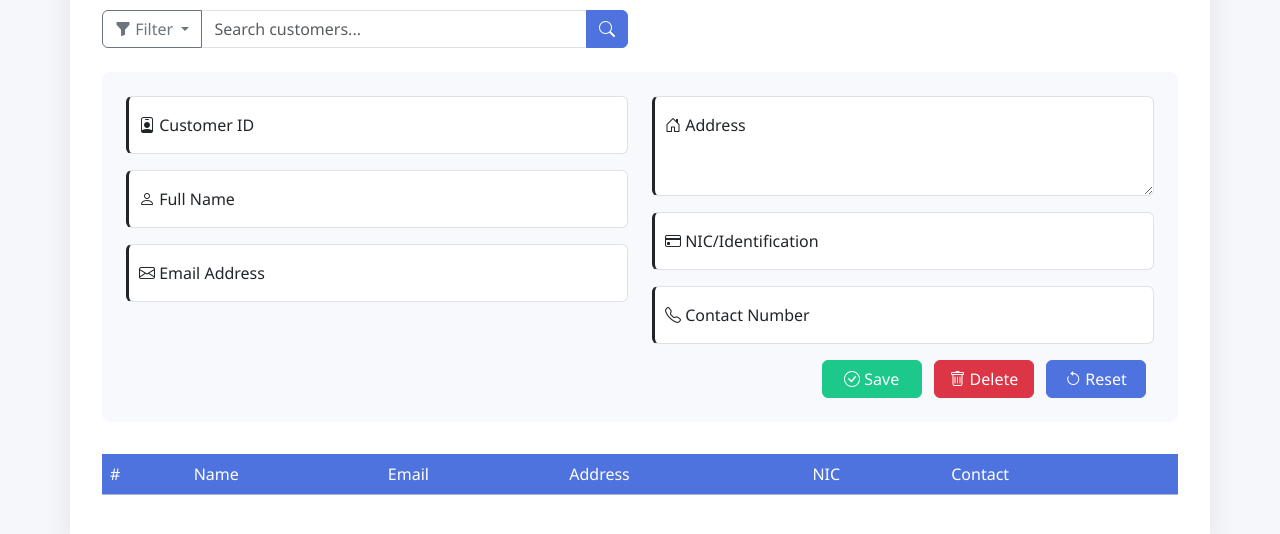
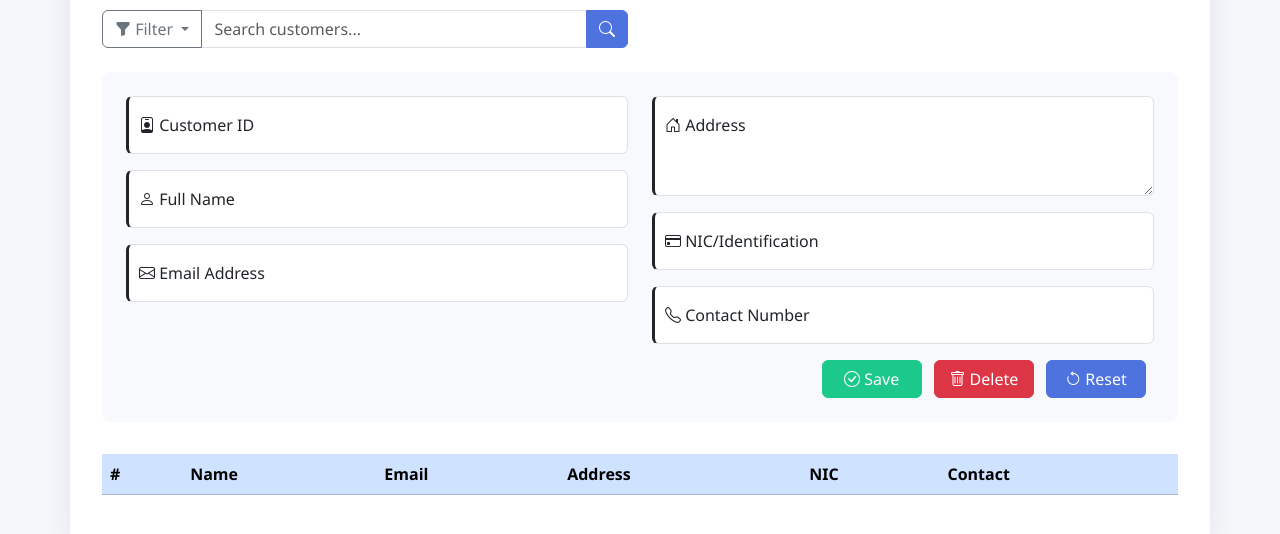
Before and after one commit to sasuniii0/POS-System, a plain HTML site: page pages/customer.html in a window 1280 px wide. Shown: the part 206-740 px from the top of the page. Drawn offline with nearby package versions, Linux system fonts and the light colour scheme; some packages are replaced by stand-ins of ours; a script that the page names is missing.

Commit message:
Remove redundant styles for table headers in customer.css

```diff
--- a/assets/style/customer.css
+++ b/assets/style/customer.css
@@ -62,12 +62,6 @@ body {
     transition: all 0.2s ease;
 }
 
-.table th {
-    background-color: var(--primary-color);
-    color: white;
-    font-weight: 500;
-}
-
 .input-group .btn-primary {
     background-color: var(--primary-color);
     border-color: var(--primary-color);
```
